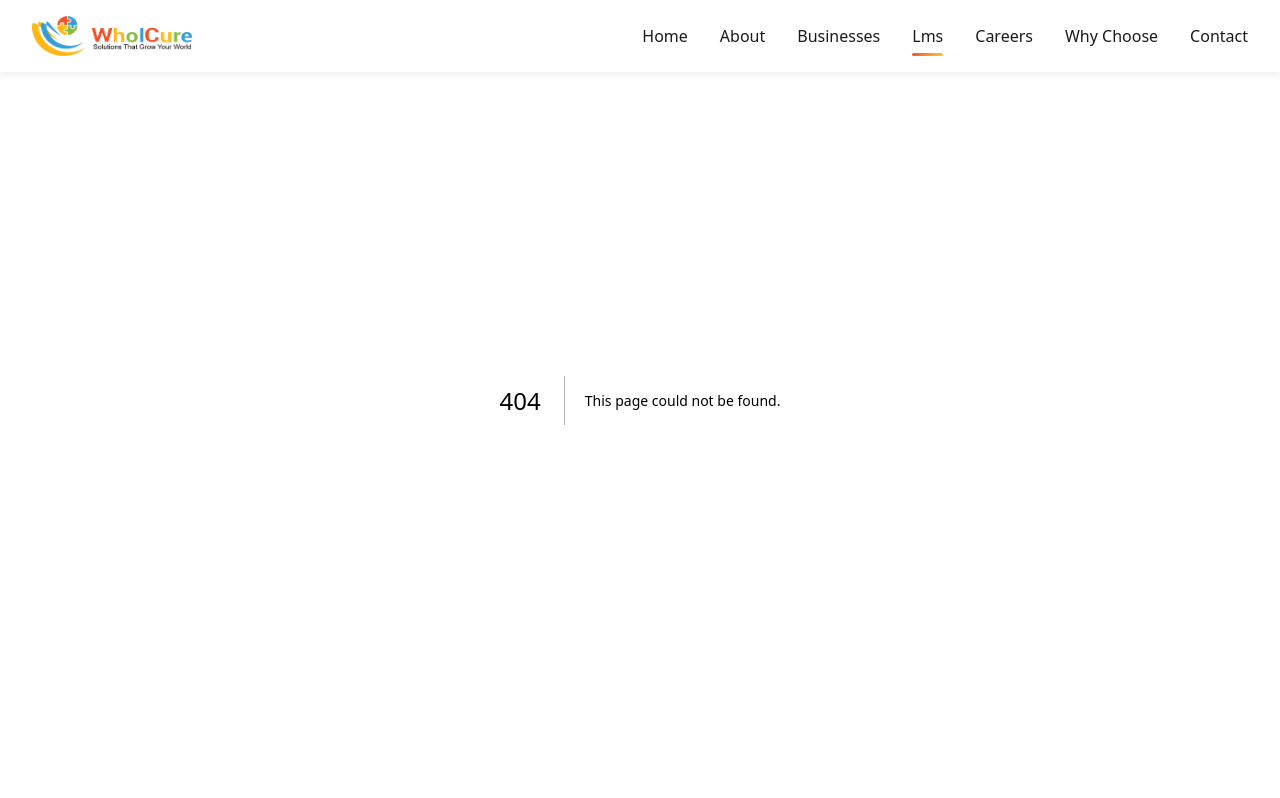
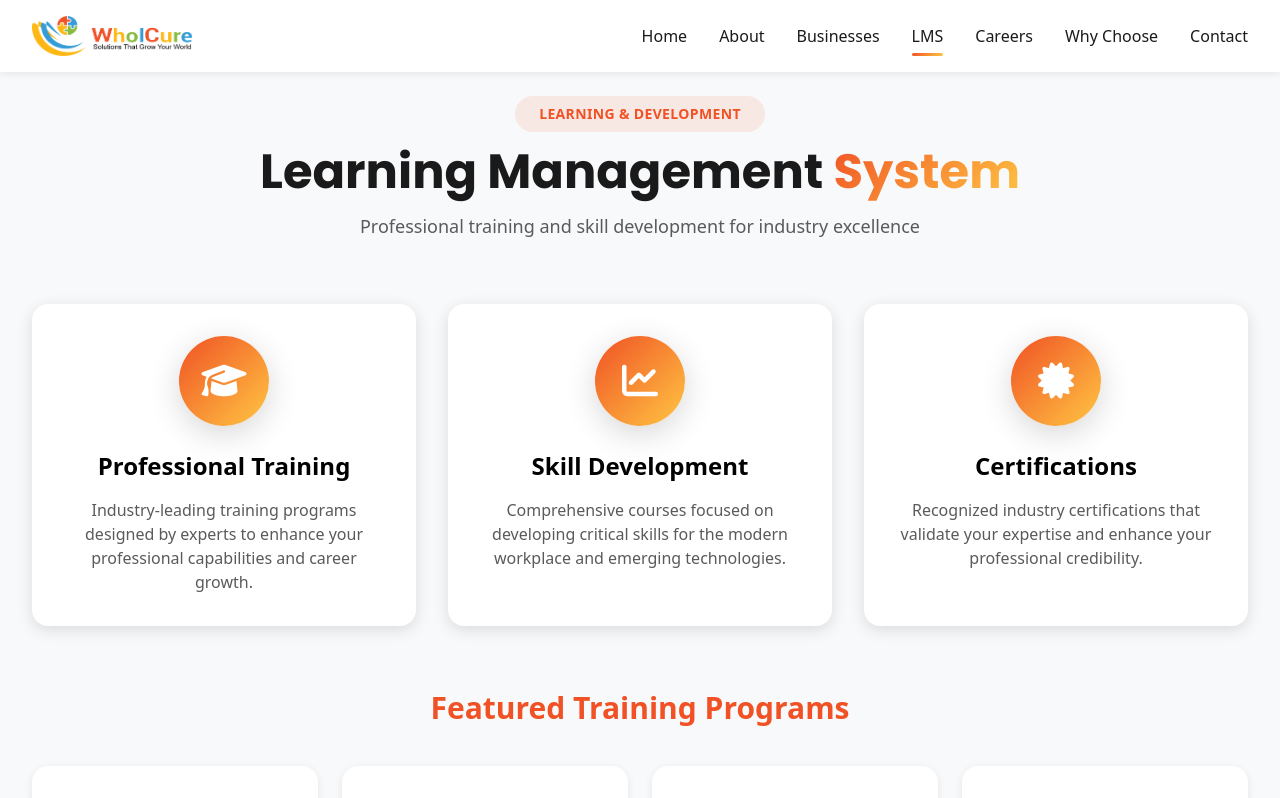
Before and after one commit to Anik-Zod/Wholcure, a Next.js app: page /lms in a window 1280 px wide. Before the commit this address had no page. Shown: the top 798 px of the page. Built offline with nearby package versions, Linux system fonts and the light colour scheme.

Commit message:
feat: Implement core website structure including Navbar, Home page, and LMS page.

```diff
--- a/app/components/Navbar.tsx
+++ b/app/components/Navbar.tsx
@@ -61,7 +61,7 @@ export default function Navbar() {
   };
 
   const handleLinkClick = (e: React.MouseEvent<HTMLAnchorElement>, id: string) => {
-    if (id === 'careers') {
+    if (id === 'careers' || id === 'lms') {
       closeMenu();
       return; // Let Next.js Link handle the navigation
     }
@@ -102,7 +102,7 @@ export default function Navbar() {
           {['home', 'about', 'businesses', 'lms', 'careers', 'why-choose', 'contact'].map((item) => (
             <li key={item} className="w-full lg:w-auto">
               <Link
-                href={item === 'careers' ? '/careers' : (pathname === '/' ? `#${item}` : `/#${item}`)}
+                href={item === 'careers' ? '/careers' : item === 'lms' ? '/lms' : (pathname === '/' ? `#${item}` : `/#${item}`)}
                 className={`block w-full py-4 lg:py-2 relative font-medium text-text-primary transition-all duration-300 hover:text-primary
                        ${activeSection === item ? 'text-primary' : ''}
                        after:content-[''] after:absolute after:bottom-0 after:left-0 after:w-0 after:h-[3px] after:bg-gradient-primary after:transition-all after:duration-300 after:rounded-sm hover:after:w-full lg:border-none border-b border-border
@@ -110,7 +110,7 @@ export default function Navbar() {
                        capitalize
                        `}
                 onClick={(e) => handleLinkClick(e, item)}>
-                {item.replace('-', ' ')}
+                {item === 'lms' ? 'LMS' : item.replace('-', ' ')}
               </Link>
             </li>
           ))}
--- a/app/components/LMS.tsx
+++ b/app/lms/page.tsx
@@ -1,4 +1,4 @@
-import SectionHeader from './SectionHeader';
+import SectionHeader from '../components/SectionHeader';
 
 export default function LMS() {
     const courses = [
--- a/app/page.tsx
+++ b/app/page.tsx
@@ -1,7 +1,6 @@
 import Hero from './components/Hero';
 import About from './components/About';
 import Businesses from './components/Businesses';
-import LMS from './components/LMS';
 import WhyChoose from './components/WhyChoose';
 import Contact from './components/Contact';
 
@@ -11,7 +10,6 @@ export default function Home() {
       <Hero />
       <About />
       <Businesses />
-      <LMS />
       <WhyChoose />
       <Contact />
     </main>
```
